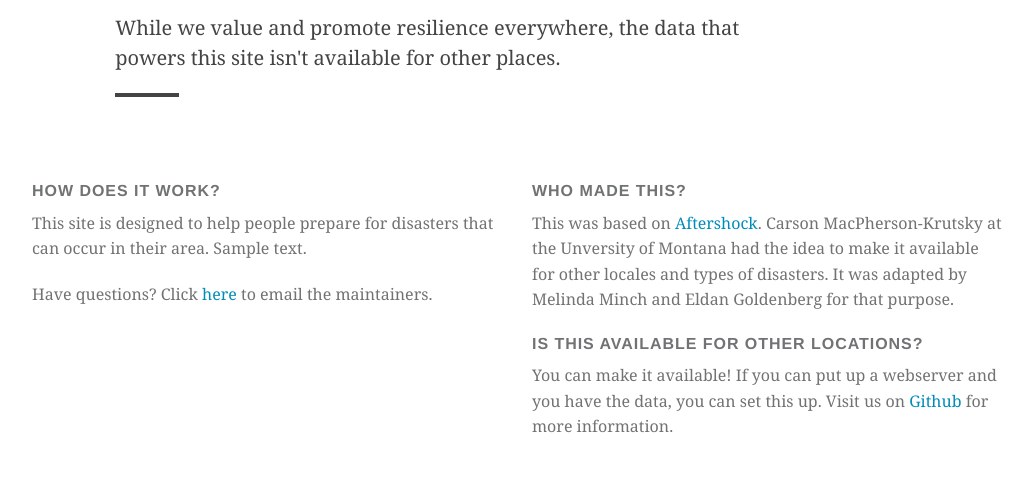
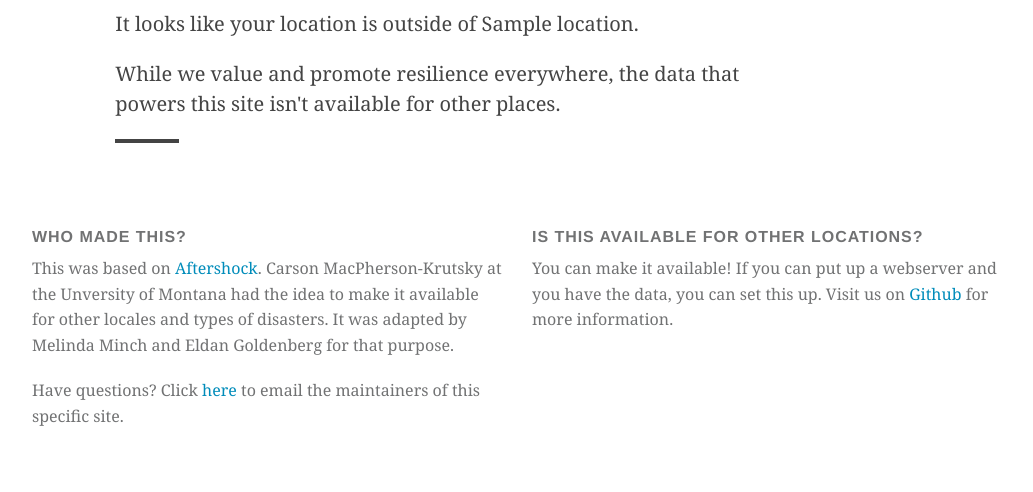
Before and after one commit to hazard-ready/missoula-ready, a Django app: template world/templates/no_content_found.html in a window 1280 px wide. Shown: the part 720-1212 px from the top of the page, without its empty margins (123-1156 px from the left). After the commit the page ends 1146 px from the top, so only its background shows below. Run offline with Django 3.2, Linux system fonts and the light colour scheme; tables that the repository leaves empty hold one stand-in row (values such as "Sample post"); the template is opened without the code that fills it: values that come from a table or form of the project are taken from there, most other values are stand-ins (such as "Sample title", 1, 10 or a date in 2020); some libraries are stand-ins or nearby versions.

Commit message:
Small text changes

```diff
--- a/world/templates/geek_box.html
+++ b/world/templates/geek_box.html
@@ -1,13 +1,10 @@
 <div id="geek-box" class="row vert-pad-medium">
-  <div class="small-12 medium-6 columns">
-      <h6 class="caps">How does it work?</h6>
-      <p>This site is designed to help people prepare for disasters that can occur in their area. {{ settings.about_text }}</p>
-      <p>Have questions? Click <a href="mailto:{{ settings.contact_email }}">here</a> to email the maintainers.</p>
-  </div>
   <div class="small-12 medium-6 columns">
       <h6 class="caps">Who made this?</h6>
       <p>This was based on <a href="http://opb.org/aftershock">Aftershock</a>. Carson MacPherson-Krutsky at the Unversity of Montana had the idea to make it available for other locales and types of disasters. It was adapted by Melinda Minch and Eldan Goldenberg for that purpose.</p>
-
+      <p>Have questions? Click <a href="mailto:{{ settings.contact_email }}">here</a> to email the maintainers of this specific site.</p>
+  </div>
+  <div class="small-12 medium-6 columns">
       <h6 class="caps">Is this available for other locations?</h6>
       <p>You can make it available! If you can put up a webserver and you have the data, you can set this up. Visit us on <a href="https://github.com/missoula-ready/disaster-preparedness">Github</a> for more information.</p>
   </div>
--- a/world/templates/index.html
+++ b/world/templates/index.html
@@ -31,6 +31,7 @@
   <div class="row">
     <h2 class="project-title caps">{{ settings.site_title }}</h2>
     <h5 class="project-subtitle caps">{{ settings.site_description }}</h5>
+    <p>This site is designed to help people prepare for disasters that can occur in their area. {{ settings.about_text }}</p>
     <p>{{ location.disaster_description }}</p>
     <p>Give your location by typing in the box below, clicking on the map, or clicking 'find me'. You'll get a personalized report on your risks and how to prepare.</p>
   </div>
@@ -48,7 +49,7 @@
            <div class="small-12 medium-8 medium-push-1 columns">
                <div class="row collapse">
                  <div class="small-10 columns">
-                   <input id="location-text" type="text" placeholder="Enter your {{ location.area_name }} address" />
+                   <input id="location-text" type="text" placeholder="Enter your address in {{ location.area_name }}" />
                    <div class="geocode-error-message"></div>
                  </div>
                  <div class="small-2 end columns">
@@ -69,15 +70,15 @@
           <div id="map" style="height: 400px;"></div>
         </div>
       <div class="small-12 medium-5 column">
-        <h4 class="caps">What’s Your Disaster Recovery Story?</h4>
+        <h4 class="caps">What are my disaster risks?</h4>
         <h5 class="caps">What to Expect</h5>
         <p>{{ settings.site_title }} predicts what you will experience during {{ location.disaster_name }} based on your location in {{ location.area_name }}.</p>
 
-        <h5 class="caps">Recovery Time</h5>
-        <p>Find estimates for how long  your neighborhood will take to reconnect to basic services, such as water and power.</p>
+        <h5 class="caps">How to Prepare</h5>
+        <p>Find out how to prepare for disasters in {{ location.area_name }}.</p>
 
-        <h5 class="caps">What You Can Do To Prepare</h5>
-        <p>Prepare your home and collect the supplies you need.</p>
+        <h5 class="caps">Past Events</h5>
+        <p>What has happened in the past where you are, during {{ location.disaster_name }}? See descriptions and photos.</p>
       </div>
       </div>
 {% endblock map %}
--- a/world/templates/no_content_found.html
+++ b/world/templates/no_content_found.html
@@ -13,7 +13,7 @@
 {% block main-content %}
     <div class="row vert-pad-medium">
         <div class="medium-8 column medium-push-1">
-          <h3 class="caps">Oops!</h3>
+          <h3 class="caps">No information availab.e</h3>
           <div class="chapter-content underline">
             <p>It looks like your location is outside of {{ location.area_name }}.</p>
             <p>While we value and promote resilience everywhere, the data that powers this site isn't available for other places.</p>
```
